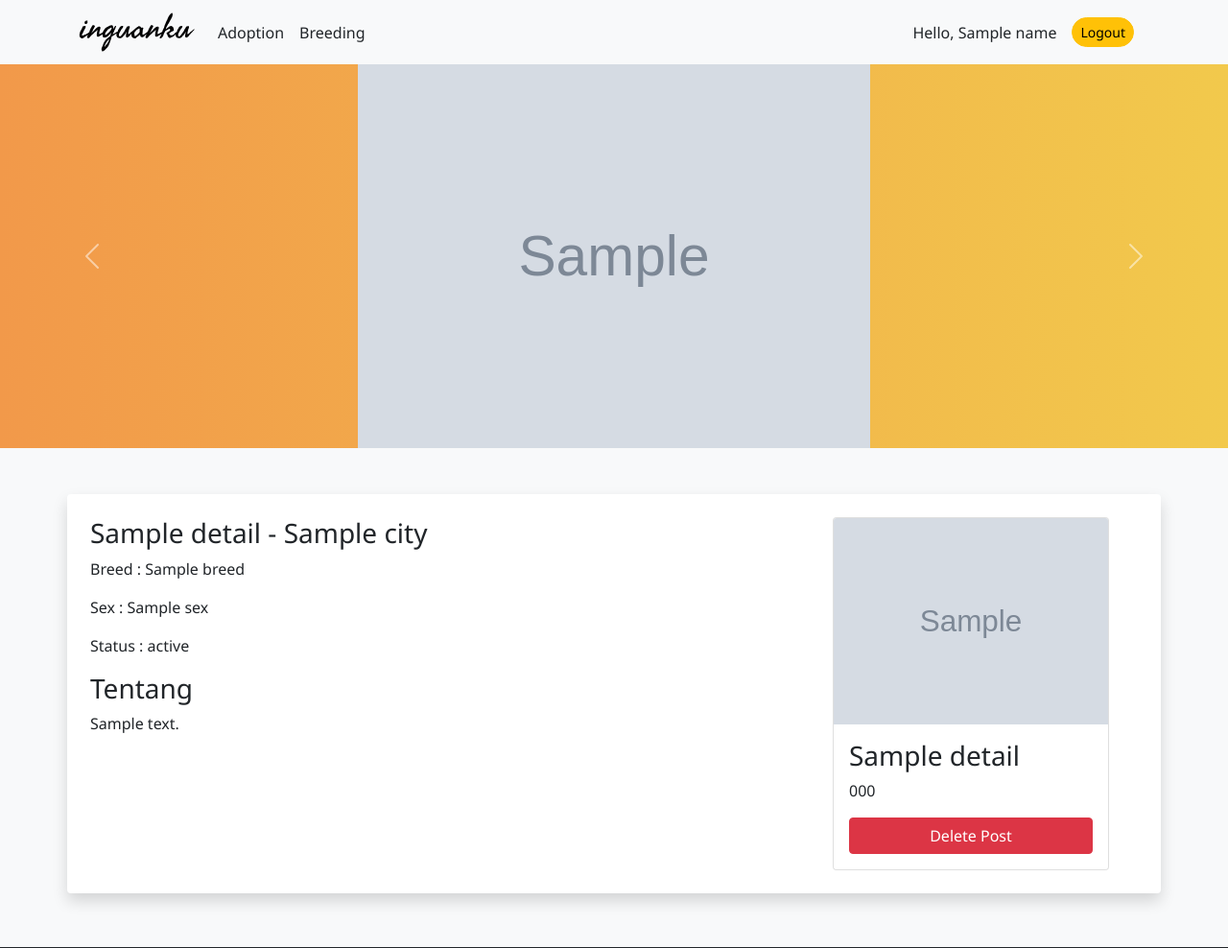
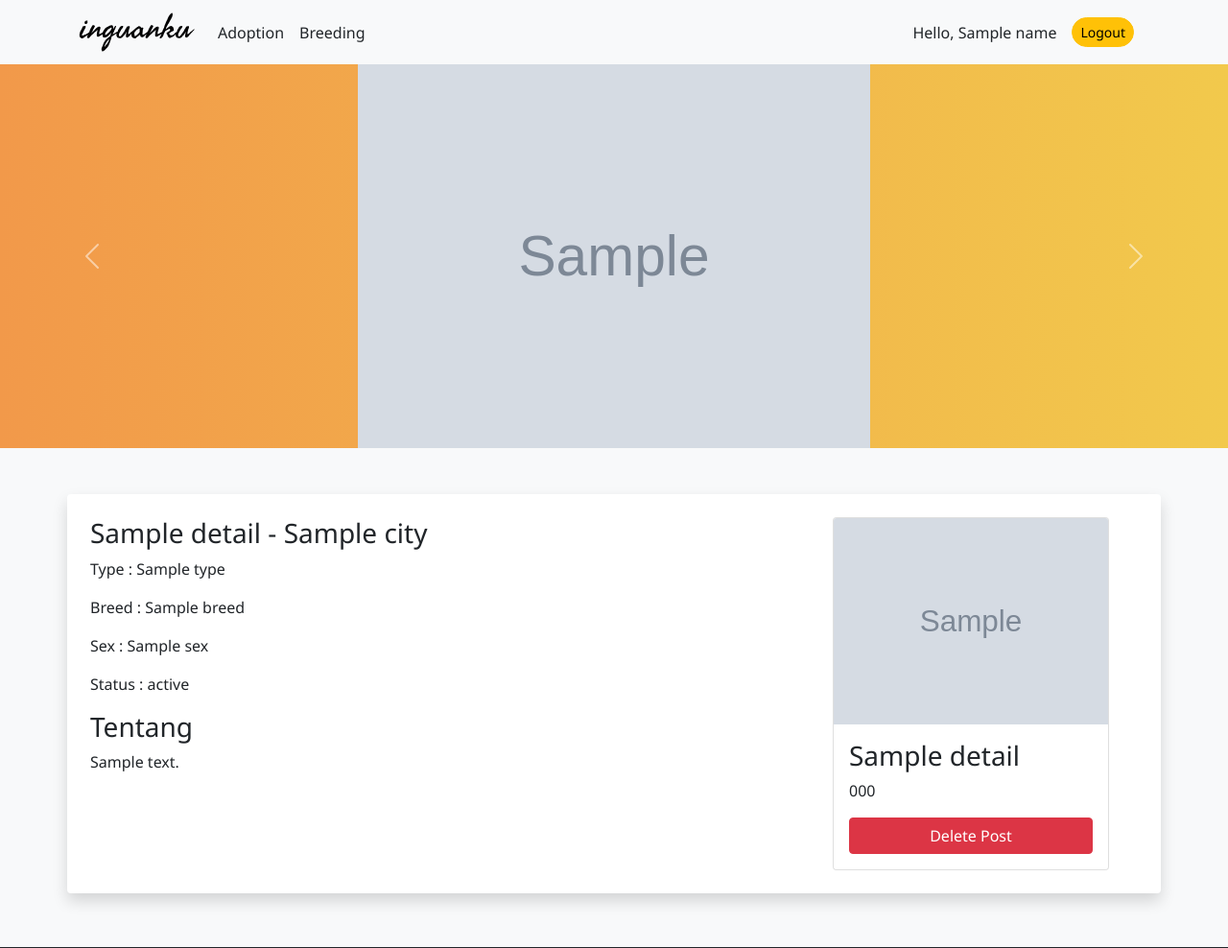
Before and after one commit to inguanku/inguanku, a CodeIgniter 4 app: template app/Views/post/detail.php in a window 1280 px wide. Shown: the top 988 px of the page at 96% size. Run offline with PHP 8.4 and a stand-in for CodeIgniter, Linux system fonts and the light colour scheme; the template is opened without the code that fills it: most values are stand-ins (such as "Sample title", 1, 10 or a date in 2020); grey boxes marked "Sample" are stand-in pictures; some libraries are stand-ins or nearby versions.

Commit message:
added type pet in detail page

```diff
--- a/app/Views/post/detail.php
+++ b/app/Views/post/detail.php
@@ -34,6 +34,9 @@
                     <h3><?= $dataDetail[0]['pet_name']; ?> - <?= $dataDetail[0]['city']; ?></h3>
                 </div>
                 <div class="col-12">
+                    <p>Type : <?= $dataDetail[0]['type']; ?></p>
+                </div>
+                <div class="col-12">
                     <p>Breed : <?= $dataDetail[0]['breed']; ?></p>
                 </div>
                 <div class="col-12">
```
